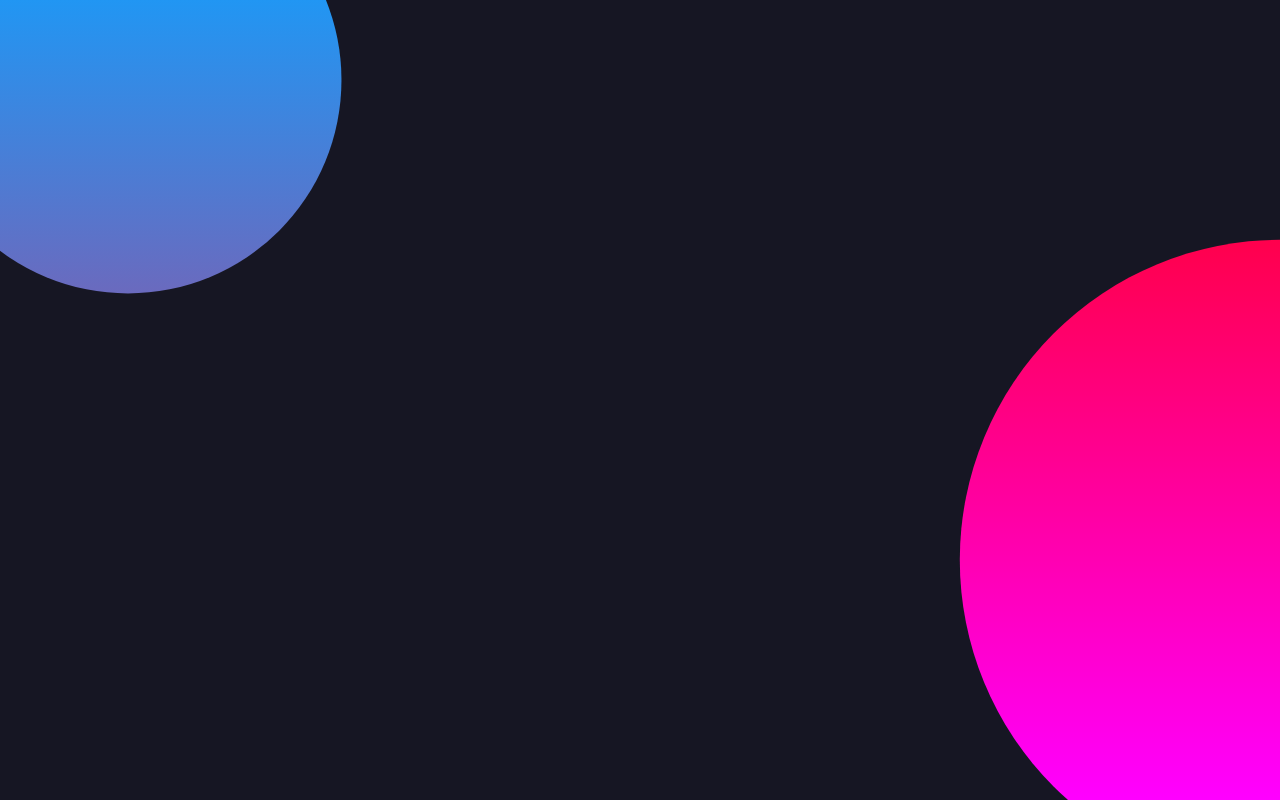
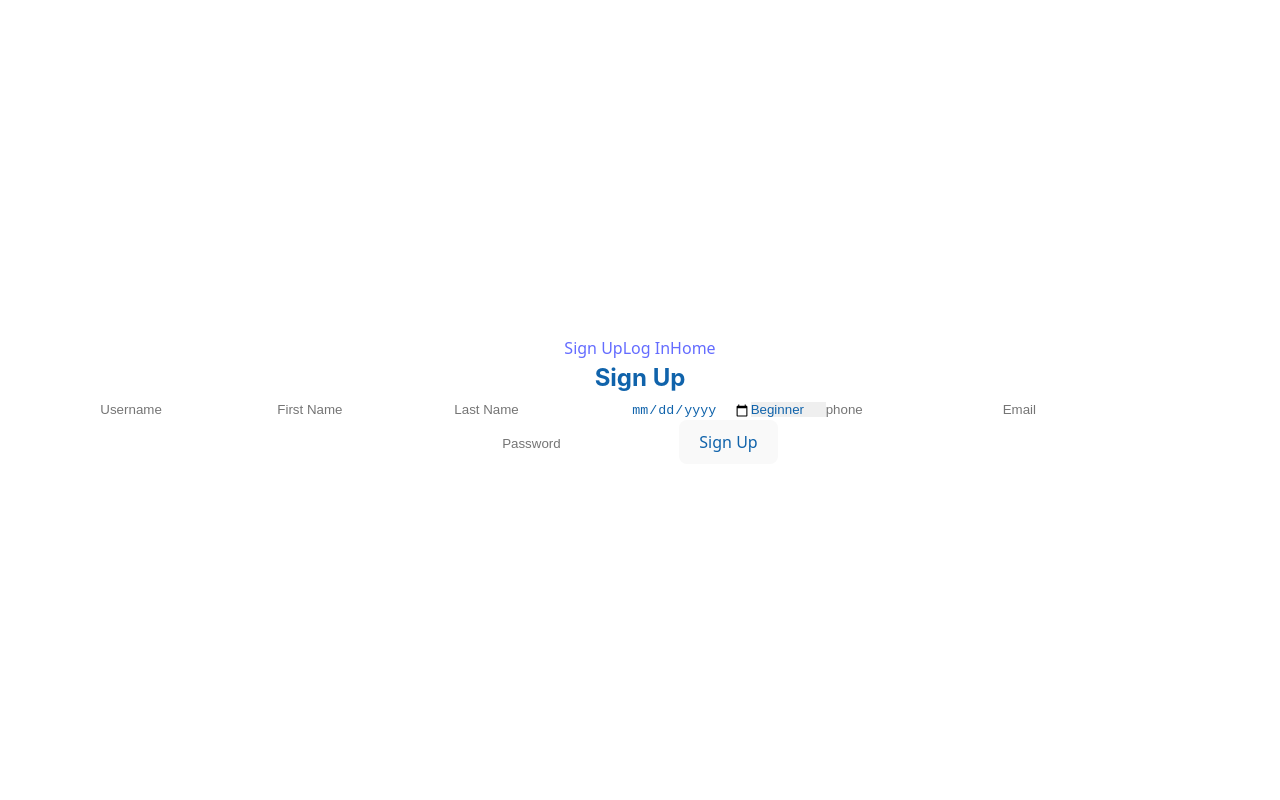
Before and after one commit to RamaKhalid/Share-Skill-Frontend, a React (Vite) app: page /signup in a window 1280 px wide. Before the commit this address had no page. Built offline with nearby package versions, Linux system fonts and the light colour scheme.

Commit message:
add sing up and login

```diff
--- a/package.json
+++ b/package.json
@@ -12,6 +12,7 @@
   "dependencies": {
     "axios": "^1.13.1",
     "font-awesome": "^4.7.0",
+    "jwt-decode": "^4.0.0",
     "react": "^19.1.1",
     "react-dom": "^19.1.1",
     "react-router": "^7.9.4"
--- a/src/App.jsx
+++ b/src/App.jsx
@@ -2,16 +2,24 @@ import { useState } from 'react'
 import { BrowserRouter as Router, Routes, Route } from 'react-router'
 import './App.css'
 import HomePage from './components/HomePage/HomePage'
+import Login from './components/Auth/Login';
+import SignUp from './components/Auth/Signup';
+import NavBar from './components/NavBar/NavBar';
+import { getUserFromToken } from './lib/auth'
+
 
 
 function App() {
-  const [count, setCount] = useState(0)
+    const [user, setUser] = useState(getUserFromToken());
+
 
   return (
 <Router>
       {/* Nav bar takes the user and the set user to show either login or logout buttons */}
-      {/* <NavBar user={user} setUser={setUser}/> */}
+      <NavBar user={user} setUser={setUser}/>
       <Routes>
+        <Route path='/login' element={<Login setUser={setUser}/>}/>
+        <Route path='/signup' element={<SignUp />}/>
         <Route path='/home' element={<HomePage />}/>
       </Routes>
     </Router>
--- /dev/null
+++ b/src/components/Auth/LogOutButton.jsx
@@ -0,0 +1,19 @@
+import React from 'react'
+import { clearTokens } from '../../lib/auth'
+import { useNavigate } from 'react-router'
+
+function LogOutButton({setUser}) {
+    const navigate = useNavigate()
+    function handleLogOut(){
+        clearTokens()
+        setUser(null)
+        navigate('/login')
+    }
+  return (
+    <div>
+      <button onClick={handleLogOut}>Log Out</button>
+    </div>
+  )
+}
+
+export default LogOutButton
--- /dev/null
+++ b/src/components/Auth/Login.jsx
@@ -0,0 +1,34 @@
+
+import React, { useState } from "react"
+import axios from "axios"
+import { saveTokens, getUserFromToken } from "../../lib/auth"
+import { useNavigate } from "react-router"
+
+export default function Login({ setUser }) {
+  const [username, setUsername] = useState("")
+  const [email, setEmail] = useState("")
+  const [password, setPassword] = useState("")
+  const navigate = useNavigate()
+
+  const handleSubmit = async (e) => {
+    e.preventDefault()
+    try {
+      const res = await axios.post("http://127.0.0.1:8000/ss/login/", { username, email, password })
+      saveTokens(res.data.access, res.data.refresh)
+      setUser(getUserFromToken())
+      navigate("/home")
+    } catch (err) {
+      console.error(err)
+    }
+  }
+
+  return (
+    <form onSubmit={handleSubmit}>
+      <h2>Login</h2>
+      <input placeholder="Username" value={username} onChange={e => setUsername(e.target.value)} required/>
+      <input type="email" placeholder="email" value={email} onChange={e => setEmail(e.target.value)} required/>
+      <input type="password" placeholder="Password" value={password} onChange={e => setPassword(e.target.value)} required/>
+      <button type="submit">Login</button>
+    </form>
+  )
+}
--- /dev/null
+++ b/src/components/Auth/Signup.jsx
@@ -0,0 +1,49 @@
+// src/SignUp.js
+import React, { useState } from 'react'
+import axios from 'axios'
+import { useNavigate } from 'react-router'
+
+export default function SignUp() {
+  const [username, setUsername] = useState('')
+  const [first_name, setFirstName] = useState('')
+  const [last_name, setLastName] = useState('')
+  const [email, setEmail] = useState('')
+  const [password, setPassword] = useState('')
+  const [birth_date, setBirthDate] = useState('')
+  const [level, setLevel] = useState('')
+  const [phone, setPhone] = useState('')
+
+
+  const navigate = useNavigate()
+
+  const handleSubmit = async (e) => {
+    e.preventDefault()
+    try {
+      await axios.post('http://127.0.0.1:8000/ss/signup/', { username, first_name, last_name, password, email, birth_date, level, phone })
+      navigate('/login')
+    } catch (err) {
+      console.error(err)
+    //    add error handhling
+      alert('Signup failed')
+    }
+  }
+
+  return (
+    <form onSubmit={handleSubmit}>
+      <h2>Sign Up</h2>
+      <input placeholder='Username' value={username} onChange={e => setUsername(e.target.value)} />
+      <input placeholder='First Name' value={first_name} onChange={e => setFirstName(e.target.value)} />
+      <input placeholder='Last Name' value={last_name} onChange={e => setLastName(e.target.value)} />
+      <input type='date' value={birth_date} onChange={e => setBirthDate(e.target.value)} />
+      <select value={level} onChange={e => setLevel(e.target.value)} >
+        <option value="Beginner">Beginner</option>
+        <option value="Intermediate">Intermediate</option>
+        <option value="Expert">Expert</option>
+      </select>
+      <input type='phone' placeholder='phone' value={phone} onChange={e => setPhone(e.target.value)} />
+      <input type='email' placeholder='Email' value={email} onChange={e => setEmail(e.target.value)} />
+      <input type='password' placeholder='Password' value={password} onChange={e => setPassword(e.target.value)} />
+      <button type='submit'>Sign Up</button>
+    </form>
+  )
+}
--- a/src/components/HomePage/homeStyle.scss
+++ b/src/components/HomePage/homeStyle.scss
@@ -4,7 +4,7 @@ $colors: (
   one:    #990033,
   two:    #161623,
   negro:  #020202,
-  blanco: #ffffff,
+  blanco: #1063ab,
   sombra: #000000
 );
 
@@ -50,54 +50,54 @@ h1,h2,h3,span,p {
     "Helvetica Neue", sans-serif;
 }
 
-html,
-body {
-  width: 100%;
-  height: 100%;
-  background: color(two);
+// html,
+// body {
+//   width: 100%;
+//   height: 100%;
+//   background: color(two);
 
-  scrollbar-width: none;
-  overflow: hidden;
+//   scrollbar-width: none;
+//   overflow: hidden;
 
-  &::-webkit-scrollbar {
-    width: 0;
-  }
-}
+//   &::-webkit-scrollbar {
+//     width: 0;
+//   }
+// }
 
-body {
-  position: relative;
-  overflow: hidden;
-  @include displayFlex(center, center, column);
-  padding: 2em;
+// body {
+//   position: relative;
+//   overflow: hidden;
+//   @include displayFlex(center, center, column);
+//   padding: 2em;
 
-  &::-webkit-scrollbar {
-    background: color(negro);
-    width: 10px;
-  }
-  &::-webkit-scrollbar-track {
-    background: color(negro);
-  }
-  &::-webkit-scrollbar-thumb {
-    background: color(blanco);
-    border-radius: 1px;
-  }
+//   &::-webkit-scrollbar {
+//     background: color(negro);
+//     width: 10px;
+//   }
+//   &::-webkit-scrollbar-track {
+//     background: color(negro);
+//   }
+//   &::-webkit-scrollbar-thumb {
+//     background: color(blanco);
+//     border-radius: 1px;
+//   }
 
-  &::before {
-      content: '';
-      position: absolute;
-      top: 0; left: 0;
-      width: 100%; height: 100%;
-      background: linear-gradient(#f00, #f0f);
-      clip-path: circle(30% at right 70%);
-    }
-  &::after {
-      content: '';
-      position: absolute;
-      top: 0; left: 0;
-      width: 100%; height: 100%;
-      background: linear-gradient(#2196f3, #e91e63);
-      clip-path: circle(20% at 10% 10%);
-    }
+//   &::before {
+//       content: '';
+//       position: absolute;
+//       top: 0; left: 0;
+//       width: 100%; height: 100%;
+//       background: linear-gradient(#f00, #f0f);
+//       clip-path: circle(30% at right 70%);
+//     }
+//   &::after {
+//       content: '';
+//       position: absolute;
+//       top: 0; left: 0;
+//       width: 100%; height: 100%;
+//       background: linear-gradient(#2196f3, #e91e63);
+//       clip-path: circle(20% at 10% 10%);
+//     }
 
   .container {
     position: relative;
@@ -144,7 +144,7 @@ body {
 
         .cardContent {
           h3 {
-            color: #fff;
+            color: #5d5757;
             text-transform: uppercase;
             letter-spacing: 2px;
             font-weight: 500;
@@ -191,4 +191,4 @@ body {
       }
     }
   }
-}
+// }
--- /dev/null
+++ b/src/components/NavBar/NavBar.jsx
@@ -0,0 +1,23 @@
+import React from 'react'
+import { Link } from 'react-router'
+import LogOutButton from '../Auth/LogOutButton'
+
+function NavBar({ user, setUser }) {
+  return (
+    <nav>
+      {
+        user
+          ?
+          <LogOutButton setUser={setUser} />
+          :
+          <>
+            <Link to={'/signup'}>Sign Up</Link>
+            <Link to={'/login'}>Log In</Link>
+          </>
+      }
+      <Link to={'/home'}>Home</Link>
+    </nav>
+  )
+}
+
+export default NavBar
--- /dev/null
+++ b/src/lib/auth.js
@@ -0,0 +1,52 @@
+import axios from "axios"
+// Remember to do npm install jwt-decode
+import { jwtDecode } from "jwt-decode"
+
+// Save tokens in localStorage
+export const saveTokens = (access, refresh) => {
+  localStorage.setItem("access_token", access)
+  localStorage.setItem("refresh_token", refresh)
+}
+
+// Load tokens
+export const getTokens = () => ({
+  access: localStorage.getItem("access_token"),
+  refresh: localStorage.getItem("refresh_token")
+})
+
+// Remove tokens
+export const clearTokens = () => {
+  localStorage.removeItem("access_token")
+  localStorage.removeItem("refresh_token")
+}
+
+// Decode access token
+export const getUserFromToken = () => {
+  const token = localStorage.getItem("access_token")
+  return token ? jwtDecode(token) : null
+}
+
+// Authenticated request with auto-refresh
+export const authRequest = async (config) => {
+  let { access, refresh } = getTokens()
+  if (!access) throw new Error("No access token")
+
+  const tokenExp = jwtDecode(access).exp * 1000
+  const now = Date.now()
+
+  // If token expired, refresh
+  if (now >= tokenExp) {
+    if (!refresh) throw new Error("No refresh token")
+    try {
+      const refreshRes = await axios.post("http://127.0.0.1:8000/api/token/refresh/", { refresh })
+      access = refreshRes.data.access
+      saveTokens(access, refresh)
+    } catch (err) {
+      clearTokens()
+      throw err
+    }
+  }
+
+  config.headers = { ...config.headers, Authorization: `Bearer ${access}` }
+  return axios(config)
+}
```
Also changed, not shown: 1 other file (tests, documents, lock files or other folders).
